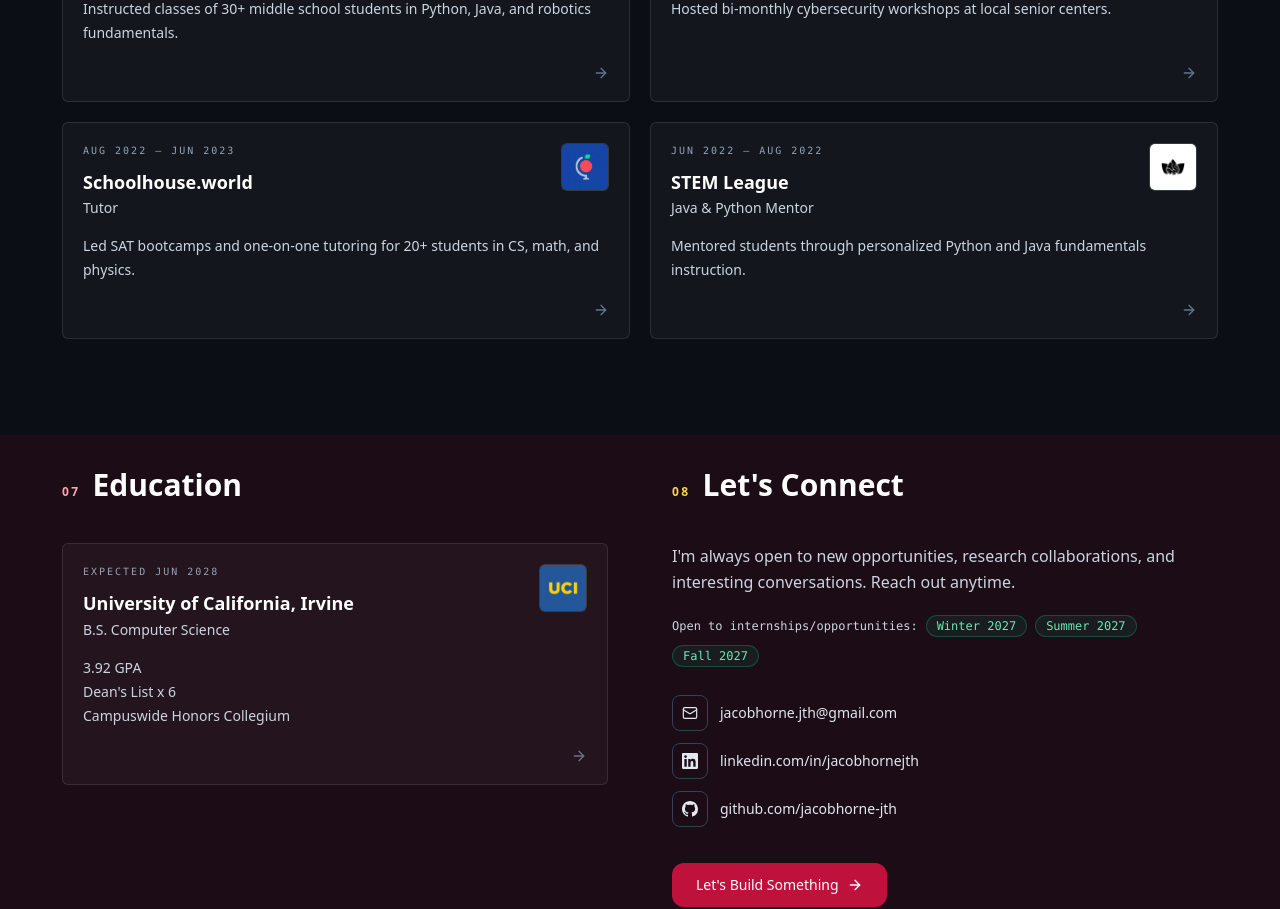
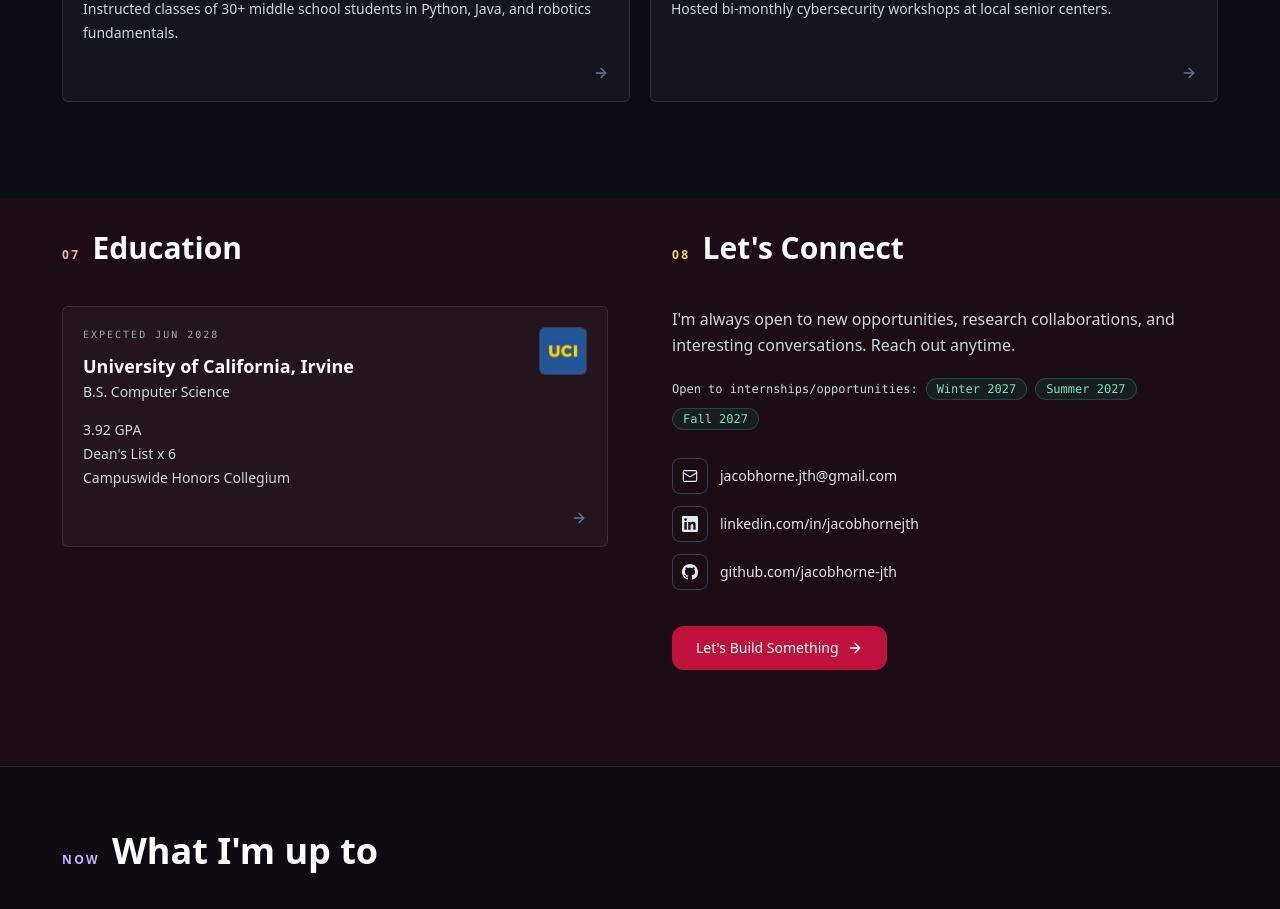
Before and after one commit to jacobhorne-jth/jacobhorne-jth.github.io, a React (Vite) app: page / in a window 1280 px wide. Shown: the part 4960-5869 px from the top of the page. Built offline with nearby package versions, Linux system fonts and the light colour scheme.

Commit message:
Remove older teaching block entries

```diff
--- a/src/App.tsx
+++ b/src/App.tsx
@@ -47,8 +47,6 @@ import logoCTC from "./assets/logos/ctclogo.jpeg";
 import logoBlockchain from "./assets/logos/blockchainlogo.jpeg";
 import logoSENS from "./assets/logos/senslogo.jpeg";
 import logoRFA from "./assets/logos/rfalogo.jpeg";
-import logoSW from "./assets/logos/swlogo.jpeg";
-import logoSL from "./assets/logos/sllogo.png";
 import logoCalit2 from "./assets/logos/calit2.png";
 import logoUCI from "./assets/logos/uci.jpeg";
 import logoDLL from "./assets/logos/dllreal.png";
@@ -719,31 +717,6 @@ const teachingRoles: RoleEntry[] = [
     ],
     tags: ["Cybersecurity", "Workshop Design", "Community Education"],
   },
-  {
-    logo: "Scho",
-    logoImg: logoSW,
-    company: "Schoolhouse.world",
-    role: "Tutor",
-    period: "Aug 2022 — Jun 2023",
-    bullets: [
-      "Led SAT bootcamps and one-on-one tutoring for 20+ students in CS, math, and physics.",
-      "Taught Python, Java, data structures, algebra through calculus, and mechanics.",
-      "Adapted instruction to individual learning styles and pacing needs.",
-    ],
-    tags: ["Python", "Java", "Mathematics", "Tutoring", "SAT Prep"],
-  },
-  {
-    logo: "STEM",
-    logoImg: logoSL,
-    company: "STEM League",
-    role: "Java & Python Mentor",
-    period: "Jun 2022 — Aug 2022",
-    bullets: [
-      "Mentored students through personalized Python and Java fundamentals instruction.",
-      "Built strong programming and problem-solving foundations for competitive learners.",
-    ],
-    tags: ["Python", "Java", "Mentoring"],
-  },
 ];
 
 const projects: Project[] = [
```
